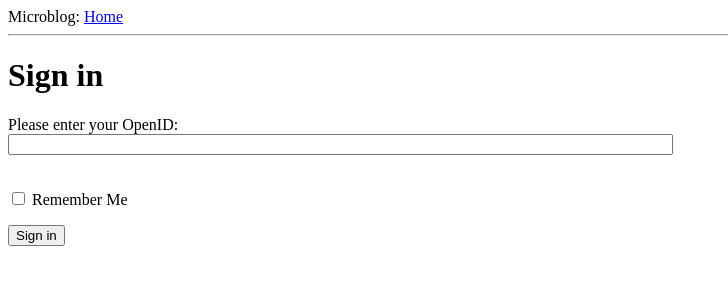
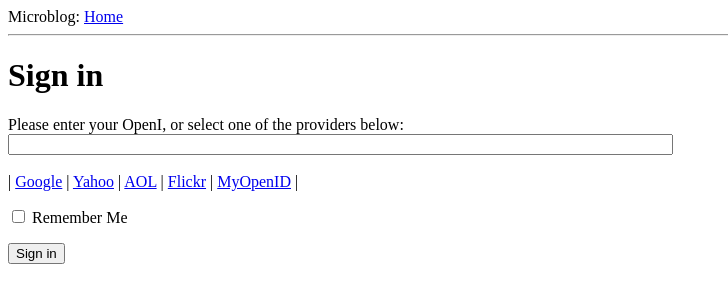
Before and after one commit to od210291jpv/flask, a Flask app: page /login in a window 1280 px wide. Shown: the top 303 px of the page, without its empty margins (0-728 px from the left). Run offline with Flask 2, Linux system fonts and the light colour scheme.

Commit message:
Added openid services integration

```diff
--- a/microblog/src/app/templates/login.html
+++ b/microblog/src/app/templates/login.html
@@ -1,15 +1,29 @@
 {% extends "base.html" %}
 
 {% block content %}
+<script type="text/javascript">
+function set_openid(openid, pr){
+        u = openid.search('<username>')
+        if (u != -1){
+        user = prompt('Enter your ' + pr + ' username:')
+        openid = openid.substr(0, u) + user
+        }
+        form = document.forms['login'];
+        form.elements['openid'].value = openid
+        }
+</script>
 <h1>Sign in</h1>
 <form action="", method="post", name="login">
     {{form.hidden_tag()}}
     <p>
-        Please enter your OpenID:<br>
+        Please enter your OpenI, or select one of the providers below:<br>
         {{form.openid(size=80)}}<br>
         {% for error in form.errors.openid %}
         <span style="color: red;">[{{ error }}]</span>
         {% endfor %}<br>
+        |{% for pr in providers %}
+        <a href="javascript:set_openid('{{ pr.url }}', '{{ pr.name }}');">{{ pr.name }}</a> |
+        {% endfor %}
     </p>
     <p>{{ form.remember_me }} Remember Me</p>
     <p><input type="submit", value="Sign in"></p>
--- a/microblog/src/app/views.py
+++ b/microblog/src/app/views.py
@@ -25,4 +25,5 @@ def login():
         return redirect('/index')
     return render_template('login.html',
                            title = 'Sign in',
-                           form = form)
+                           form = form,
+                           providers = app.config['OPENID_PROVIDERS'])
```
Also changed, not shown: microblog/src/app/config.py (+7 -0 lines).
